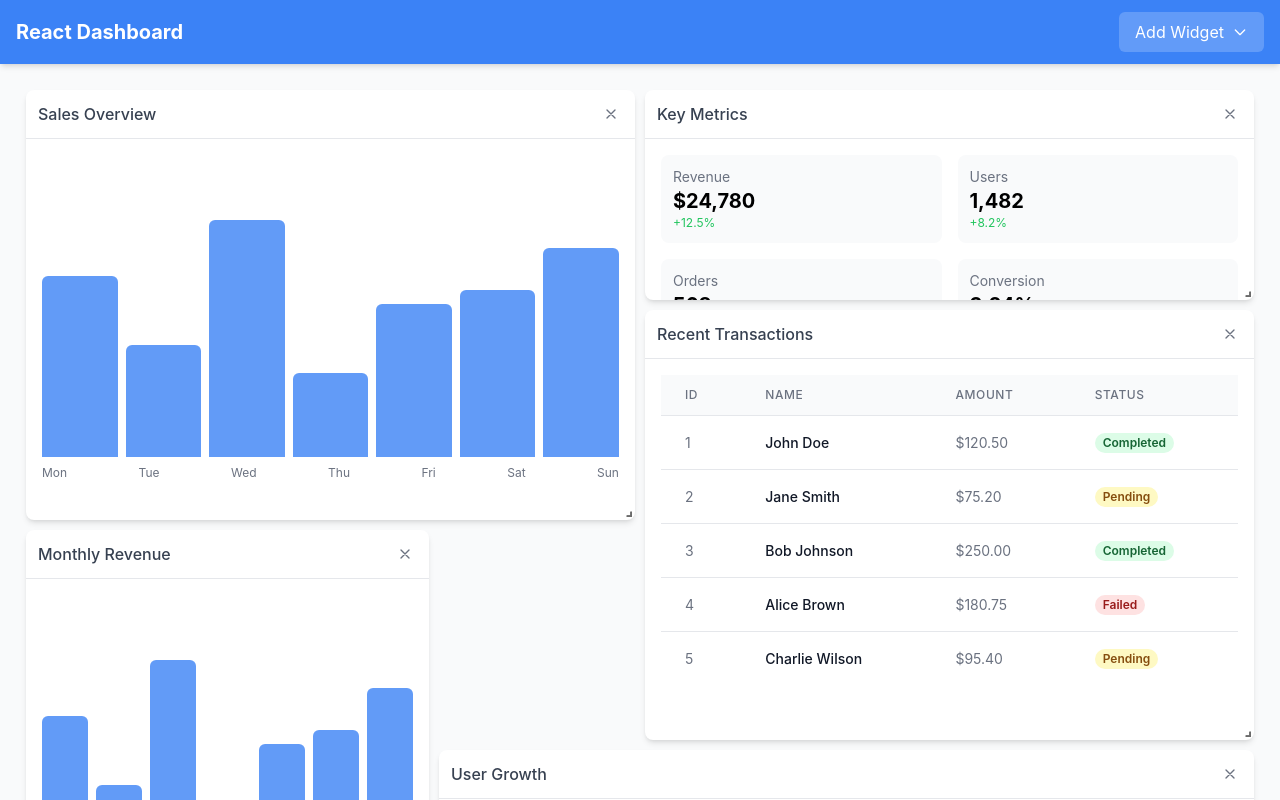
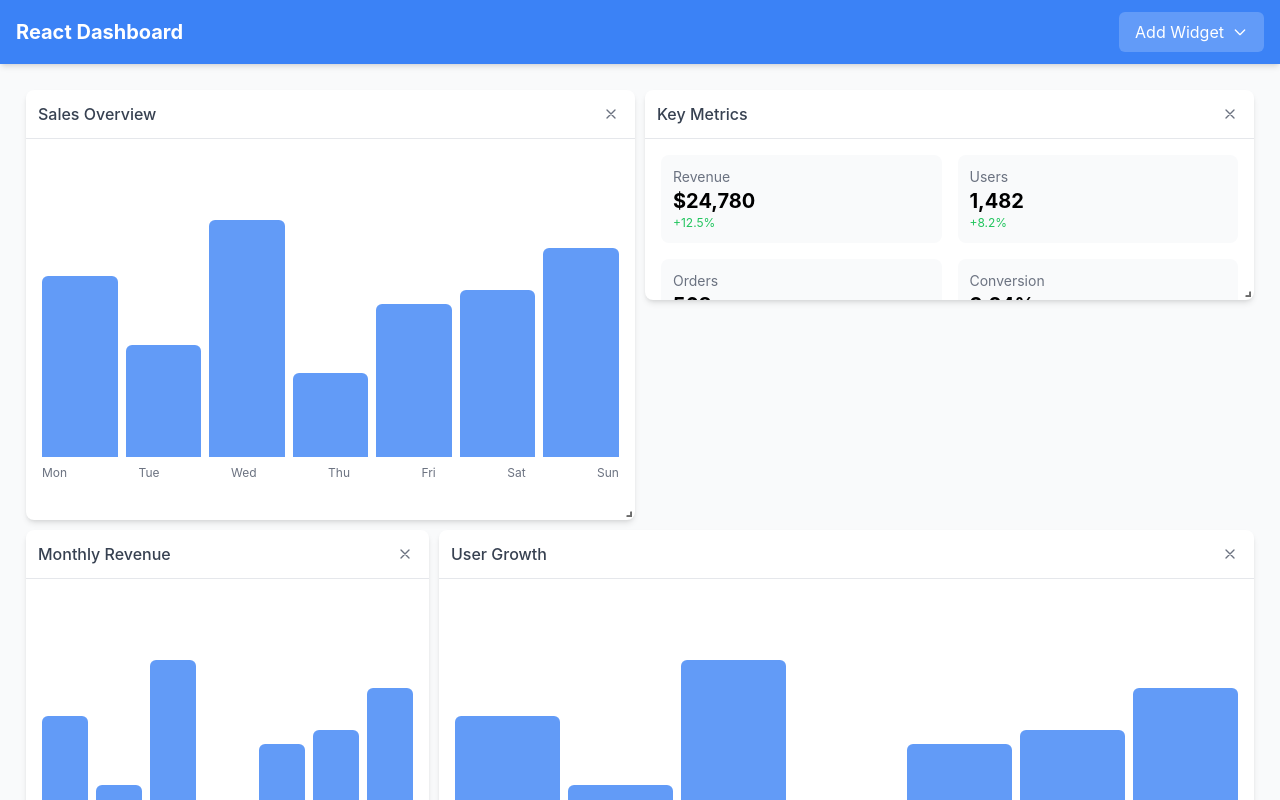
Before and after one commit to jasim/widget-dashboard-drag-drop, a React (Vite) app: page / in a window 1280 px wide. Shown: the top 800 px of the page. Built offline with nearby package versions, Linux system fonts and the light colour scheme.

Commit message:
refactor: Change grid compact type from vertical to horizontal

```diff
--- a/src/components/Dashboard/Dashboard.tsx
+++ b/src/components/Dashboard/Dashboard.tsx
@@ -55,7 +55,7 @@ const Dashboard = ({ widgets, setWidgets, onRemoveWidget }: DashboardProps) => {
         onLayoutChange={handleLayoutChange}
         isDraggable
         isResizable
-        compactType="vertical"
+        compactType="horizontal"
       >
         {widgets.map(widget => (
           <div key={widget.id} className={styles.widgetContainer}>
```
